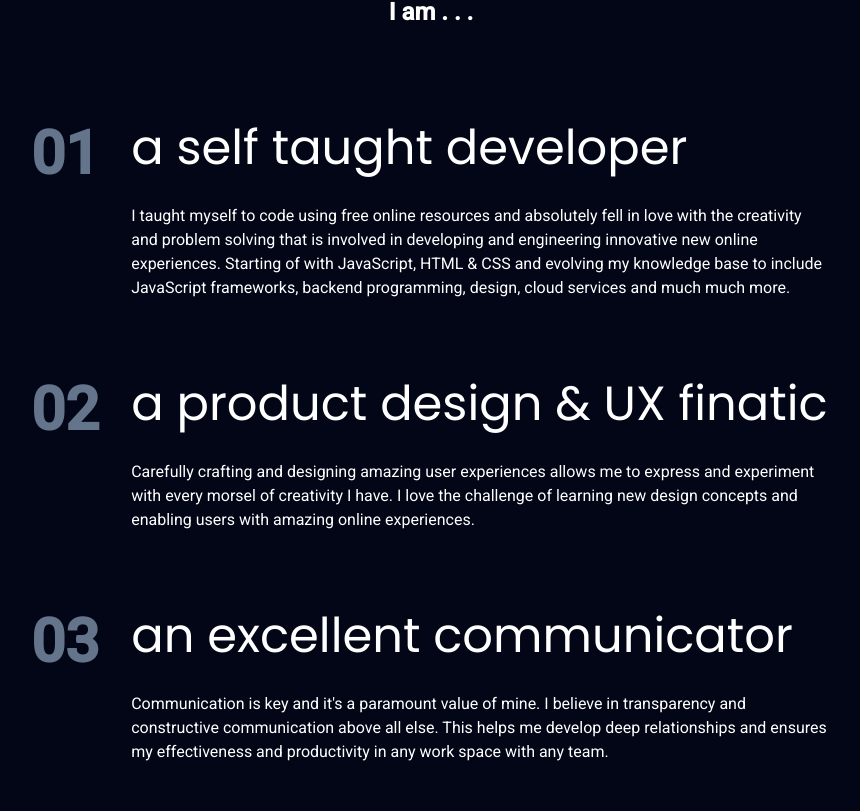
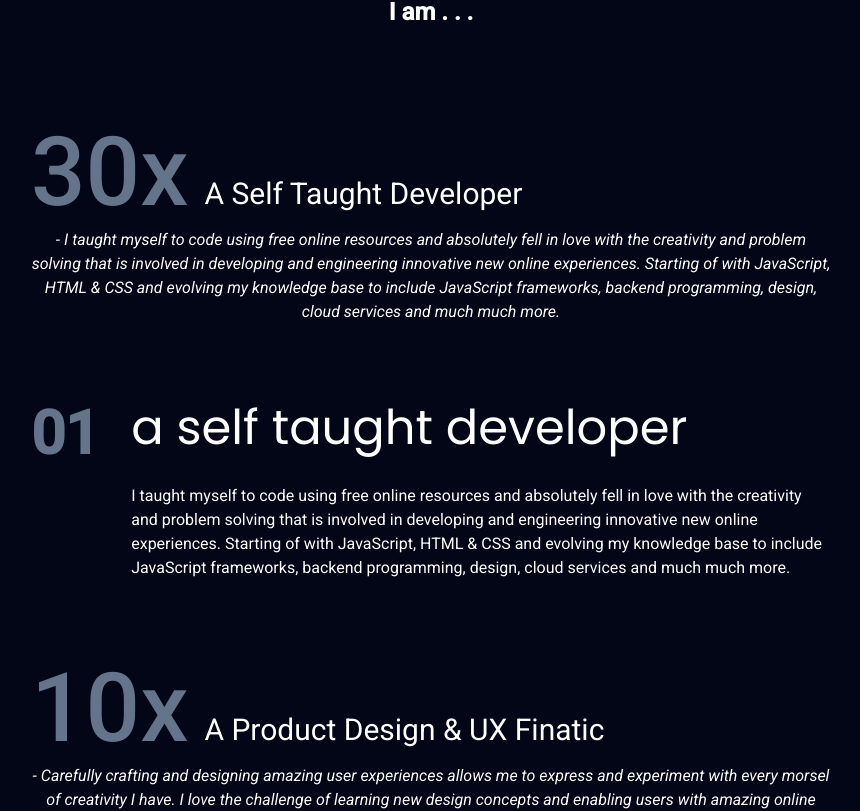
Before and after one commit to Danielmman/portfolio, a SvelteKit app: page / in a window 1280 px wide. Shown: the part 1437-2248 px from the top of the page, without its empty margins (209-1069 px from the left). Built offline with nearby package versions, Linux system fonts and the light colour scheme.

Commit message:
enabled benefits

```diff
--- a/src/components/Main.svelte
+++ b/src/components/Main.svelte
@@ -24,17 +24,19 @@
 
     let benefits = [
         {
-            metric: "10x",
+            metric: "30x",
             name: "a self taught developer",
             description:
                 "I taught myself to code using free online resources and absolutely fell in love with the creativity and problem solving that is involved in developing and engineering innovative new online experiences. Starting of with JavaScript, HTML & CSS and evolving my knowledge base to include JavaScript frameworks, backend programming, design, cloud services and much much more.",
         },
         {
+            metric: "10x",
             name: "a product design & UX finatic",
             description:
                 "Carefully crafting and designing amazing user experiences allows me to express and experiment with every morsel of creativity I have. I love the challenge of learning new design concepts and enabling users with amazing online experiences.",
         },
         {
+            metric: "20x",
             name: "an excellent communicator",
             description:
                 "Communication is key and it's a paramount value of mine. I believe in transparency and constructive communication above all else. This helps me develop deep relationships and ensures my effectiveness and productivity in any work space with any team.",
@@ -156,7 +158,7 @@
         </p>
         <div class="flex flex-col gap-20 w-full mx-auto max-w-[800px]">
             {#each benefits as benefit, index}
-                <!-- <div class="flex flex-col gap-2 mx-auto">
+                <div class="flex flex-col gap-2 mx-auto">
                     <div class="flex items-end gap-4">
                         <p
                             class="poppins text-6xl sm:text-7xl md:text-8xl text-slate-500 font-medium"
@@ -170,7 +172,7 @@
                         </p>
                     </div>
                     <p class="text-center italic">- {benefit.description}</p>
-                </div> -->
+                </div>
                 <div class="flex gap-6 sm:gap-8">
                     <p
                         class="poppins text-4xl sm:text-5xl md:text-6xl text-slate-500 font-semibold"
```
